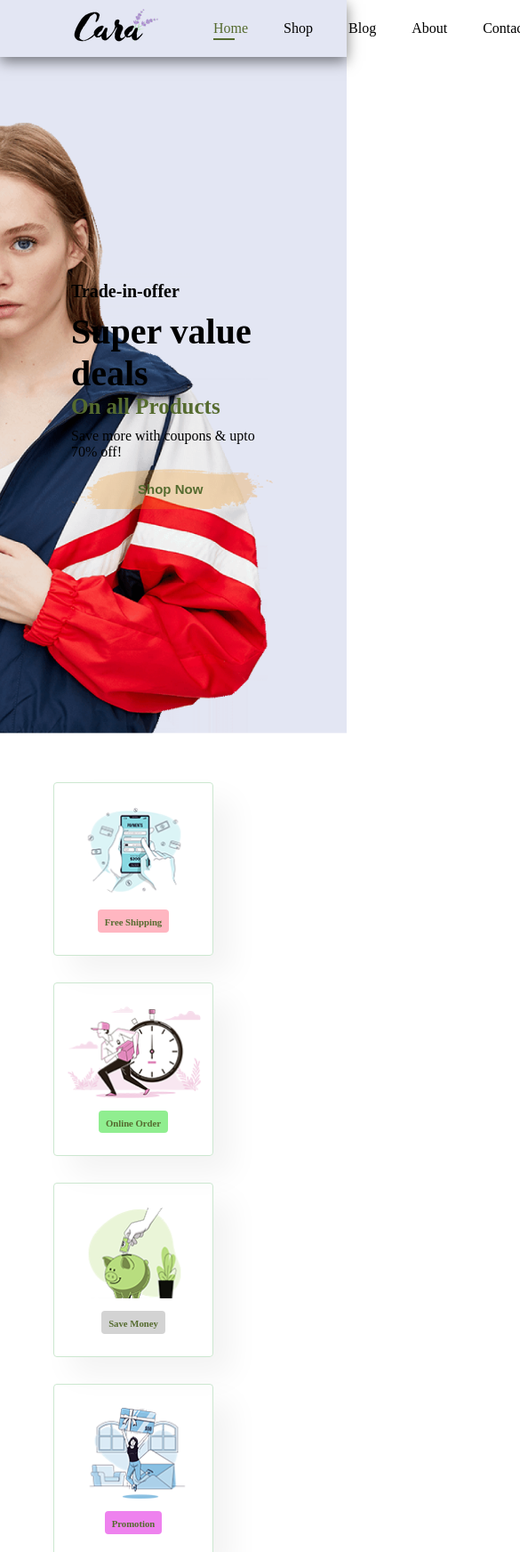
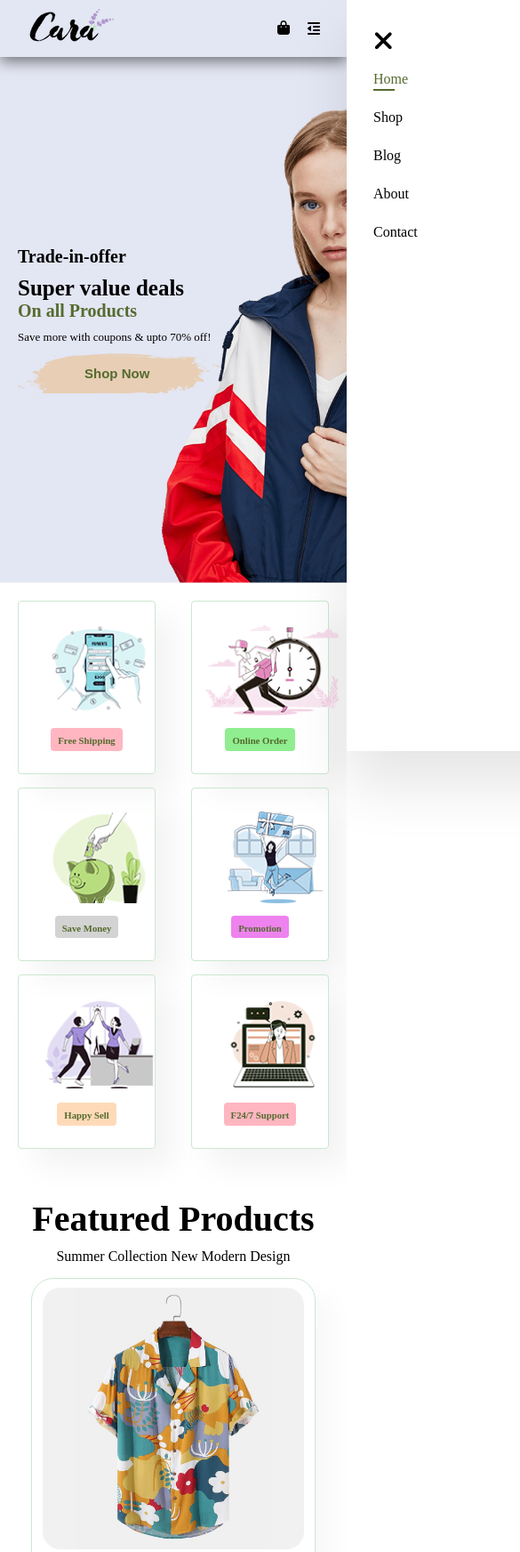
Before and after one commit to ayanzahid-dev/E-commerce, a plain HTML site: page index.html in a window 390 px wide. Shown: the top 1744 px of the page at 89% size, 585 px wide, since content can reach past the window. Drawn offline with Linux system fonts and the light colour scheme.

Commit message:
responsive

```diff
--- a/index.html
+++ b/index.html
@@ -19,8 +19,13 @@
                 <li><a href="blog.html">Blog</a></li>
                 <li><a href="about.html">About</a></li>
                 <li><a href="contact.html">Contact</a></li>
-                <li><a href="cart.html"><i class="fa-solid fa-bag-shopping"></i></a></li>
+                <li id="lg-bag"><a href="cart.html"><i class="fa-solid fa-bag-shopping"></i></a></li>
+                <a href="#" id="close"><i class="fa-solid fa-xmark"></i></a>
             </ul>
+        </div>
+        <div id="mobile">
+            <a href="cart.html"><i class="fa-solid fa-bag-shopping"></i></a>
+            <i id="bar" class="fas fa-outdent"></i>
         </div>
 
 
@@ -360,7 +365,7 @@
         </div>
     </section>
 
-    <section id="banner3" >
+    <section id="banner3">
         <div class="banner-box">
             <h2>SEASONAL SALE</h2>
             <h3>Winter collection -50% OFF</h3>
@@ -431,7 +436,7 @@
             <img src="img/product/pay.png" alt="">
         </div>
         <div class="copyright">
-            <p>2021, Tech2 etc - HTML CSS  Ecommerce Template</p>
+            <p>2021, Tech2 etc - HTML CSS Ecommerce Template</p>
         </div>
     </footer>
 
--- a/script.js
+++ b/script.js
@@ -0,0 +1,15 @@
+const bar = document.getElementById('bar');
+const nav = document.getElementById('navbar');
+const cross = document.getElementById('close');
+
+if (bar) {
+    bar.addEventListener('click', () => {
+        nav.classList.add('active');
+    })
+}
+if (cross) {
+    cross.addEventListener('click', () => {
+        nav.classList.remove('active');
+    })
+
+}
--- a/style.css
+++ b/style.css
@@ -95,6 +95,15 @@ button.white {
     left: 20px;
 }
 
+#mobile {
+    display: none;
+    align-items: center;
+}
+
+#close {
+    display: none;
+}
+
 #hero {
     background-image: url(img/hero4.png);
     height: 90vh;
@@ -121,7 +130,8 @@ button.white {
     font-size: 25px;
     font-weight: 600;
 }
-#hero h2{
+
+#hero h2 {
     font-size: 40px;
     font-weight: 700;
 }
@@ -470,26 +480,31 @@ footer {
     justify-content: space-between;
 
 }
-footer .col{
+
+footer .col {
     display: flex;
     flex-direction: column;
     align-items: flex-start;
     margin-bottom: 20px;
 
 }
-footer .logo{
+
+footer .logo {
     margin-bottom: 30px;
 
 }
-footer h4{
+
+footer h4 {
     font-size: 20px;
     padding-bottom: 20px;
 }
-footer p{
+
+footer p {
     font-size: 15px;
     margin: 0 0 8px 0;
 }
-footer a{
+
+footer a {
     font-size: 15px;
     margin-bottom: 10px;
     text-decoration: none;
@@ -497,29 +512,201 @@ footer a{
 
 
 }
-footer .follow{
+
+footer .follow {
     margin-top: 20px;
 }
-footer .follow i{
+
+footer .follow i {
     color: gray;
     cursor: pointer;
     padding-right: 4px;
 }
 
-footer .install .row img{
+footer .install .row img {
     border: 1px solid darkolivegreen;
     border-radius: 6px;
 
 }
-footer .install img{
+
+footer .install img {
     margin: 10px 0 12px 0;
 }
+
 footer .follow i:hover,
-footer a:hover{
+footer a:hover {
 
-color: darkolivegreen;
+    color: darkolivegreen;
 }
-footer .copyright{
+
+footer .copyright {
     width: 100%;
     text-align: center;
 }
+
+@media (max-width:799px) {
+    #navbar {
+        display: flex;
+        flex-direction: column;
+        align-items: flex-start;
+        justify-content: flex-start;
+        position: fixed;
+        top: 0;
+        right: -300px;
+        height: 100vh;
+        width: 300px;
+        background-color: white;
+        box-shadow: 0px 40px 60px rgba(0, 0, 0, 0.1);
+        padding: 80px 0 0 10px;
+        transition: 0.3s;
+    }
+
+    #navbar.active {
+        right: 0px;
+    }
+
+    #navbar li {
+        margin-bottom: 25px;
+    }
+
+    #mobile {
+        display: flex;
+        align-items: center;
+    }
+
+    #mobile i {
+        color: black;
+        padding-left: 20px;
+    }
+
+    #close {
+        display: initial;
+        position: absolute;
+        top: 30px;
+        left: 30px;
+        color: black;
+        font-size: 30px;
+
+    }
+
+    #lg-bag {
+        display: none;
+    }
+
+    #hero {
+        background-position: top 30% right 30%;
+        height: 70vh;
+        padding: 0px 80px;
+    }
+
+    #feature {
+        justify-content: center;
+    }
+
+    #feature .fe-box {
+        margin: 15px 15px;
+    }
+
+    #product1 .pro-container {
+        justify-content: center;
+
+    }
+
+    #product1 .pro {
+        margin: 15px;
+    }
+
+    #sm-banner .banner-box {
+        height: 50vh;
+        min-width: 100%;
+    }
+
+    #banner3 {
+        padding: 0px 60px;
+    }
+
+    #banner3 .banner-box {
+        width: 30%;
+    }
+
+    #newsletter .form {
+
+        width: 60%;
+        padding-top: 10px;
+    }
+
+}
+
+@media (max-width:477px) {
+    #header {
+        padding: 10px 30px;
+    }
+
+    #hero {
+        background-position: 55%;
+        padding: 0px 20px;
+    }
+
+    #hero h2 {
+        font-size: 25px;
+
+    }
+
+    #hero h1 {
+        padding-bottom: 10px;
+        font-size: 20px;
+    }
+
+    #hero p {
+        padding-bottom: 10px;
+        font-size: 13px;
+    }
+
+    .section-p1 {
+        padding: 20px;
+    }
+
+    #feature .fe-box {
+
+        width: 155px;
+        margin: 0 0 15px 0;
+
+    }
+
+    #feature {
+
+        justify-content: space-between;
+    }
+
+    #product1 .pro {
+        width: 100%;
+
+    }
+
+    #sm-banner .banner-box {
+        height: 40vh;
+
+    }
+
+    #sm-banner .banner-box2 {
+        margin-top: 20px;
+    }
+
+    #banner3 {
+        padding: 0px 20px;
+    }
+
+    #banner3 .banner-box {
+        width: 100%;
+    }
+
+    #newsletter .form {
+        width: 100%;
+
+    }
+
+    #newsletter {
+        padding: 40px 20px;
+    }
+
+}
```
Lines whose indentation alone changed are shown as unchanged.
